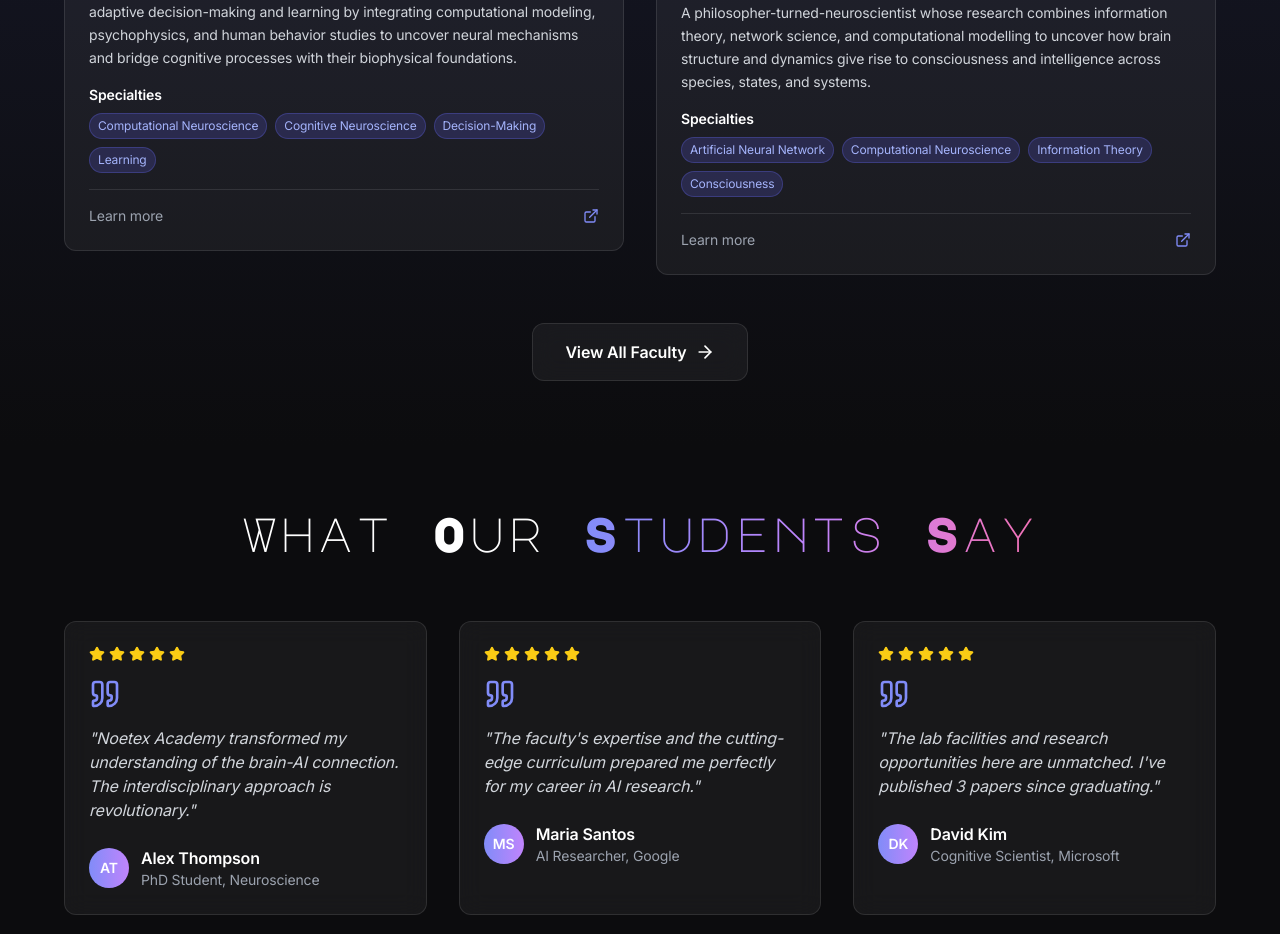
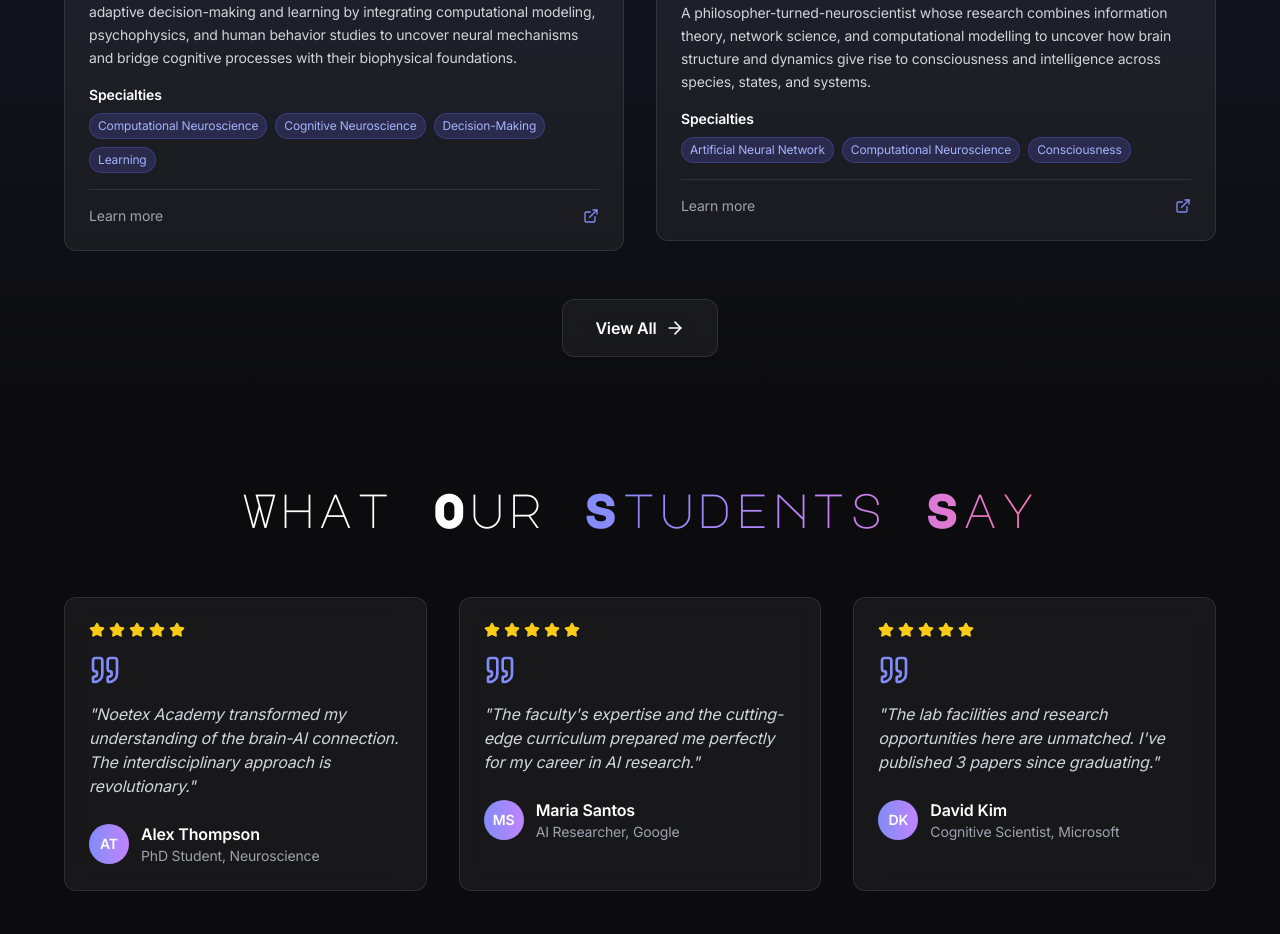
Before and after one commit to 12eonsf/noetex_academy, a Next.js app: page / in a window 1280 px wide. Shown: the part 5200-6134 px from the top of the page. Built offline with nearby package versions, Linux system fonts and the light colour scheme.

Commit message:
Remove Information Theory from Luppi specialties and update button text to View All

```diff
--- a/app/page.tsx
+++ b/app/page.tsx
@@ -152,7 +152,7 @@ export default function Home() {
       institution: "University of Cambridge",
       bio: "A philosopher-turned-neuroscientist whose research combines information theory, network science, and computational modelling to uncover how brain structure and dynamics give rise to consciousness and intelligence across species, states, and systems.",
       image: "/faculty/andrea-luppi.jpg",
-      specialties: ["Artificial Neural Network", "Computational Neuroscience", "Information Theory", "Consciousness"],
+      specialties: ["Artificial Neural Network", "Computational Neuroscience", "Consciousness"],
       website: "https://www.cam.ac.uk",
       role: "Speaker"
     }
@@ -381,7 +381,7 @@ export default function Home() {
               href="/faculty"
               className="inline-flex items-center space-x-2 px-8 py-4 rounded-xl glass-card glass-card-hover text-white font-semibold transition-all duration-300"
             >
-              <span>View All Faculty</span>
+              <span>View All</span>
               <ArrowRight className="h-5 w-5" />
             </Link>
           </div>
```
